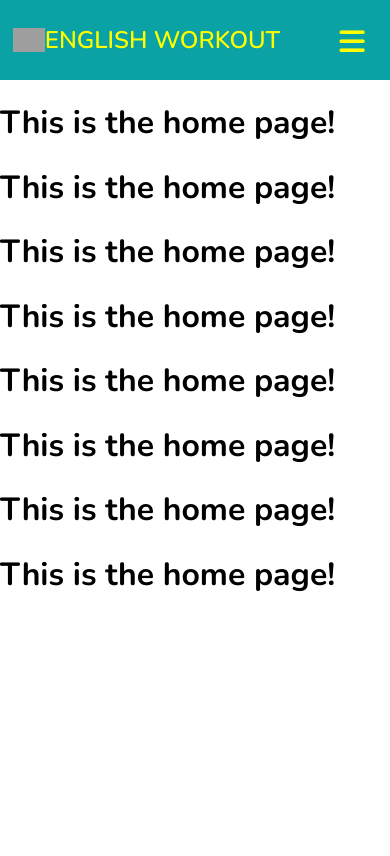
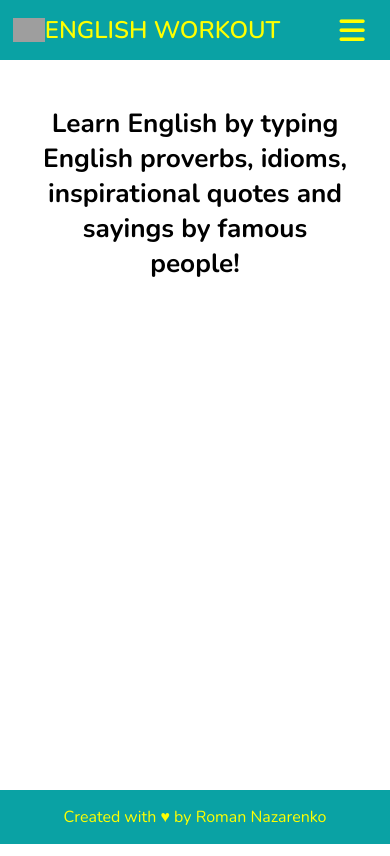
Before and after one commit to loony81/english-workout, a React app: page / in a window 390 px wide. Built offline with nearby package versions, Linux system fonts and the light colour scheme; grey boxes are pictures that could not be loaded.

Commit message:
fill in the About page, add some styles to the PageLayout component, create the Footer component

```diff
--- a/app/assets/scripts/App.css
+++ b/app/assets/scripts/App.css
@@ -1,8 +1,16 @@
 /*Global styles go here*/
 @import url('https://fonts.googleapis.com/css2?family=Nunito:wght@400;600;700&display=swap');
+
 body {
 	margin: 0;
 	padding: 0;
 	font-family: 'Nunito', sans-serif;
 	box-sizing: border-box;
+
 }
+
+#root{
+	display: flex;
+	flex-direction: column;
+	min-height: 100vh;
+}
--- a/app/assets/scripts/App.js
+++ b/app/assets/scripts/App.js
@@ -10,6 +10,7 @@ import Home from './components/Home'
 import About from './components/About'
 import Grammar from './components/Grammar'
 import Proverbs from './components/Proverbs'
+import Footer from './components/Footer'
 
 // for hot module replacement
 if(module.hot) module.hot.accept()
@@ -19,13 +20,14 @@ const App = () => {
 	return (
 		<>
 			<Router>
-			<Navbar/>
+				<Navbar/>
 				<Switch>
 					<Route path='/' exact><Home/></Route>
 					<Route path='/grammar'><Grammar/></Route>
 					<Route path='/proverbs'><Proverbs/></Route>
 					<Route path='/about'><About/></Route>
 				</Switch>
+				<Footer/>
 			</Router>
 
 		</>
--- a/app/assets/scripts/components/About.js
+++ b/app/assets/scripts/components/About.js
@@ -4,7 +4,10 @@ import PageLayout from './PageLayout'
 const About = () => {
 	return (
 		<PageLayout>
-			<h1>This is the About page!</h1>
+			<p>&nbsp;&nbsp; How not to forget English? If you've been learning English for quite some time and have gained some significant knowledge (at least by your own reckoning), you understand that if you are not a native speaker, you'll start to 'lose' your English very quickly without practice. It is a natural phenomenon. Apparently remembering a language, even your mother tongue, isn't quite like riding a bicycle. Without practice, your English will start to 'fade away'. So, how to maintain your English level?</p>
+			<p>I have found a solution. I have written an app that will help you keep your English at high level all the time! The web app consists of two parts: 'Grammar' and 'Proverbs'. The 'Grammar' part allows you to practice your English grammar. This is a collection of completely arbitrary sentences and phrases recorded in English which explain English grammar rules. The app randomly generates a phrase when you press the button. Your job is to listen to the recording carefully, understand it, and type it exactly like it sounds. The 'Proverbs' part contains a huge collection of recorded English proverbs, idioms, quotes, etc. It works exactly the same way: you generate recordings and type them precisely. You can recite them out loud if you want, to better memorize them. This app will not only improve your pronunciation and listening skills, but also touch typing skills. Being able to quickly type in English is a must have skill nowadays.</p>
+			<p>I chose proverbs for a reason. It is very efficient to learn English by memorizing proverbs because they have a tendency to get imprinted into your brain much better than ordinary sentences and phrases. 5-7 proverbs per day will be enough. It will only take 20 min of your time, or you can practice it throughout the day whenever you have free time and access to the Internet. Just make a habit of it! And I guarantee you that you'll never forget English! This app contains over 4000 recordings made in American English (mostly). And I keep adding new ones all the time.</p>
+			<p>Don't let your English rust, keep it shiny!</p>
 		</PageLayout>
 	)
 }
--- /dev/null
+++ b/app/assets/scripts/components/Footer.css
@@ -0,0 +1,11 @@
+.Footer {
+	background: #0aa2a4;
+	color: yellow;
+	text-align: center;
+	margin-top: auto;
+}
+
+.Footer a {
+	color: yellow;
+	text-decoration: none;
+}
--- /dev/null
+++ b/app/assets/scripts/components/Footer.js
@@ -0,0 +1,15 @@
+import React, {useState} from 'react'
+import {Link} from 'react-router-dom'
+import './Footer.css'
+
+const Footer = () => {
+
+
+	return (
+	<footer className='Footer'>
+		<p>Created with &#9829; by <a href='https://github.com/loony81'>Roman Nazarenko</a></p>
+	</footer>
+	)
+}
+
+export default Footer
--- a/app/assets/scripts/components/Home.js
+++ b/app/assets/scripts/components/Home.js
@@ -4,15 +4,7 @@ import PageLayout from './PageLayout'
 const Home = () => {
 	return (
 		<PageLayout>
-			<h1>This is the home page!</h1>
-			<h1>This is the home page!</h1>
-			<h1>This is the home page!</h1>
-			<h1>This is the home page!</h1>
-
-			<h1>This is the home page!</h1>
-			<h1>This is the home page!</h1>
-			<h1>This is the home page!</h1>
-			<h1>This is the home page!</h1>
+			<h3>Learn English by typing English proverbs, idioms, inspirational quotes and sayings by famous people!</h3>
 		</PageLayout>
 	)
 }
--- a/app/assets/scripts/components/Navbar.css
+++ b/app/assets/scripts/components/Navbar.css
@@ -2,7 +2,7 @@
 
 .Navbar {
   background: #0aa2a4;
-  height: 80px;
+  /*height: 80px;*/
   position: sticky;
   top: 0;
   z-index: 999;
@@ -19,7 +19,7 @@
   color: yellow;
   cursor: pointer;
   text-decoration: none;
-  font-size: 2.5rem;
+  font-size: 2rem;
   font-weight: 600;
   display: flex;
   align-items: center;
@@ -65,7 +65,10 @@
   color: yellow;
 }
 
-@media screen and (max-width: 960px) {
+@media screen and (max-width: 860px) {
+	.Navbar-container {
+	  height: 60px;
+	}
 
 	.Navbar-logo {
 	  font-size: 1.5rem;
@@ -79,7 +82,7 @@
     width: 100%;
     height: 90vh;
     position: absolute;
-    top: 80px;
+    top: 60px;
     left: -100%;
     /*transition: all 0.5s ease;*/
   }
@@ -106,7 +109,7 @@
     position: absolute;
     top: 0;
     right: 0;
-    transform: translate(-100%, 60%);
+    transform: translate(-100%, 30%);
     font-size: 1.8rem;
     cursor: pointer;
   }
--- a/app/assets/scripts/components/Navbar.js
+++ b/app/assets/scripts/components/Navbar.js
@@ -13,6 +13,13 @@ const Navbar = () => {
 	}
 	window.addEventListener('resize', showButton)
 
+	const navs = [
+		{path:'/', page: 'HOME'},
+		{path:'/grammar', page: 'GRAMMAR'},
+		{path:'/proverbs', page: 'PROVERBS'},
+		{path:'/about', page: 'ABOUT'}
+	]
+
 	return (
 	<>
 		<nav className='Navbar'>
@@ -21,10 +28,9 @@ const Navbar = () => {
 					<img src="assets/images/vectorpaint.svg" />ENGLISH WORKOUT
 				</Link>
 				<ul className={click ? 'Navbar-menu active' : 'Navbar-menu'}>
-					<li className='Navbar-item'><NavLink to='/' exact className='Navbar-link' activeClassName='Navbar-link-active' onClick={closeMobileMenu}>HOME</NavLink></li>
-					<li className='Navbar-item'><NavLink to='/grammar' className='Navbar-link' activeClassName='Navbar-link-active' onClick={closeMobileMenu}>GRAMMAR</NavLink></li>
-					<li className='Navbar-item'><NavLink to='/proverbs' className='Navbar-link' activeClassName='Navbar-link-active' onClick={closeMobileMenu}>PROVERBS</NavLink></li>
-					<li className='Navbar-item'><NavLink to='/about' className='Navbar-link' activeClassName='Navbar-link-active' onClick={closeMobileMenu}>ABOUT</NavLink></li>
+					{navs.map(item => (
+			        	<li className='Navbar-item'><NavLink to={item.path} exact className='Navbar-link' activeClassName='Navbar-link-active' onClick={closeMobileMenu}>{item.page}</NavLink></li>
+			        ))}
 				</ul>
 				<div className='Navbar-hamburger' onClick={handleClick}>
 	            	<i className={click ? 'fas fa-times' : 'fas fa-bars'} />
--- a/app/assets/scripts/components/PageLayout.css
+++ b/app/assets/scripts/components/PageLayout.css
@@ -0,0 +1,11 @@
+.PageLayout {
+	width: 80%;
+	max-width: 900px;
+	margin: 20px auto 0;
+	font-size: 1.4rem;
+	/*height: 100vh;*/
+}
+
+.PageLayout h3{
+	text-align: center;
+}
--- a/app/assets/scripts/components/PageLayout.js
+++ b/app/assets/scripts/components/PageLayout.js
@@ -1,8 +1,9 @@
 import React from 'react'
+import './PageLayout.css'
 
 const Layout = ({children}) => {
 	return (
-		<div>
+		<div className='PageLayout'>
 			{children}
 		</div>
 	)
--- a/app/assets/scripts/components/Proverbs.js
+++ b/app/assets/scripts/components/Proverbs.js
@@ -4,7 +4,7 @@ import PageLayout from './PageLayout'
 const Proverbs = () => {
 	return (
 		<PageLayout>
-			<h1>This is the Proverbs page!</h1>
+
 		</PageLayout>
 	)
 }
```
